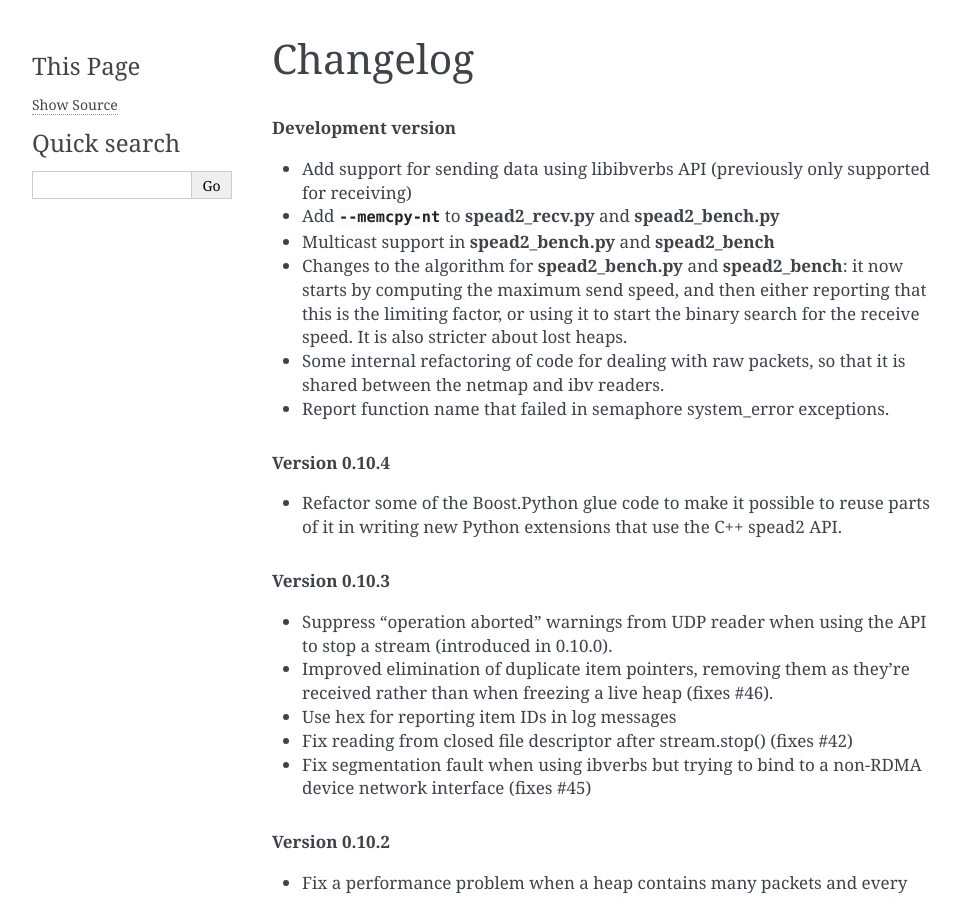
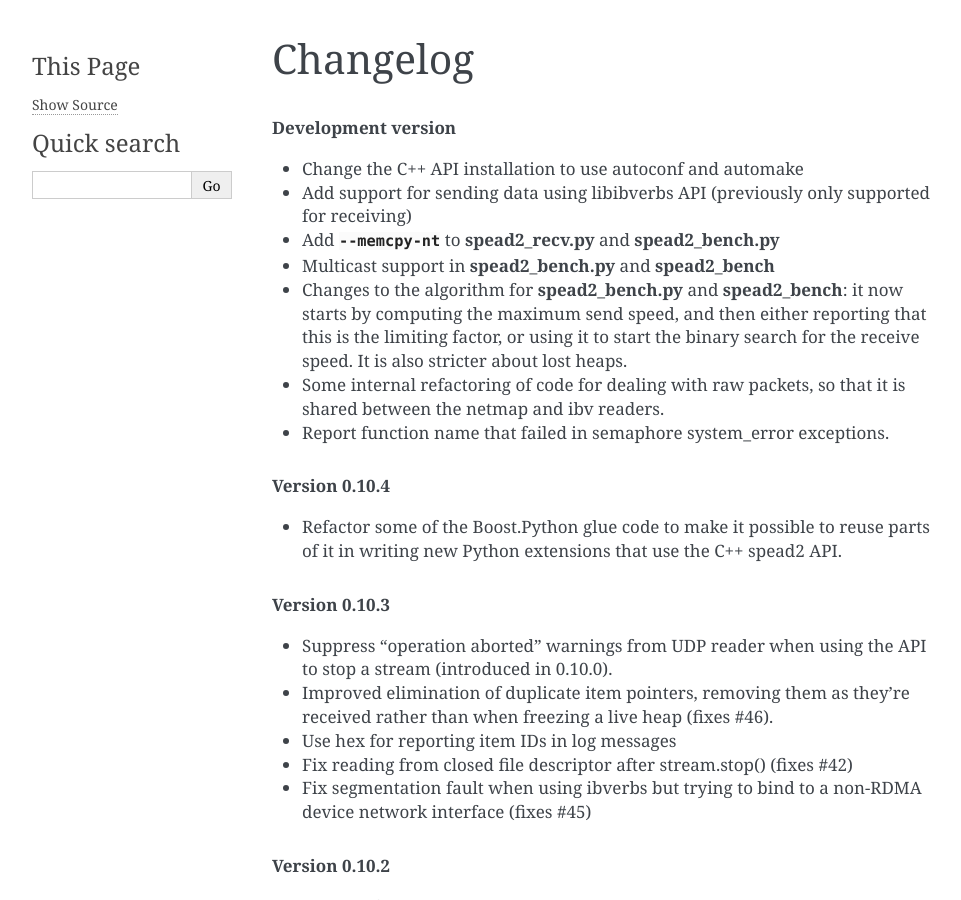
Before and after one commit to ska-sa/spead2, a Sphinx documentation site: the page built from doc/changelog.rst, in a window 1280 px wide and 900 px high. Shown: the whole window, without its empty margins (148-1109 px from the left). Built offline with Sphinx 7.4.7, drawn with Linux system fonts in a browser that asks for light colours.

Commit message:
Update changelog

```diff
--- a/doc/changelog.rst
+++ b/doc/changelog.rst
@@ -3,6 +3,7 @@ Changelog
 
 .. rubric:: Development version
 
+- Change the C++ API installation to use autoconf and automake
 - Add support for sending data using libibverbs API (previously only supported
   for receiving)
 - Add :option:`--memcpy-nt` to :program:`spead2_recv.py` and
```
